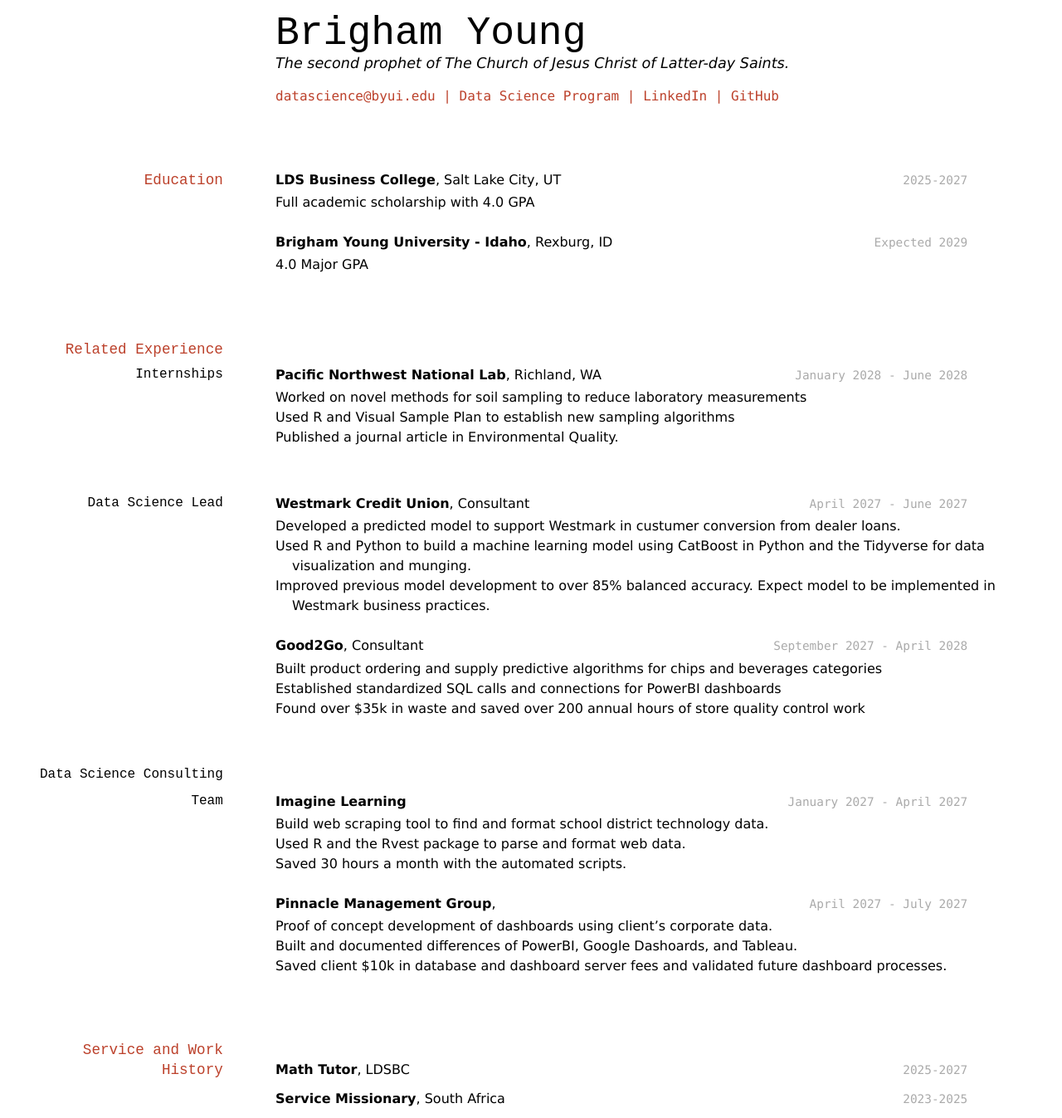
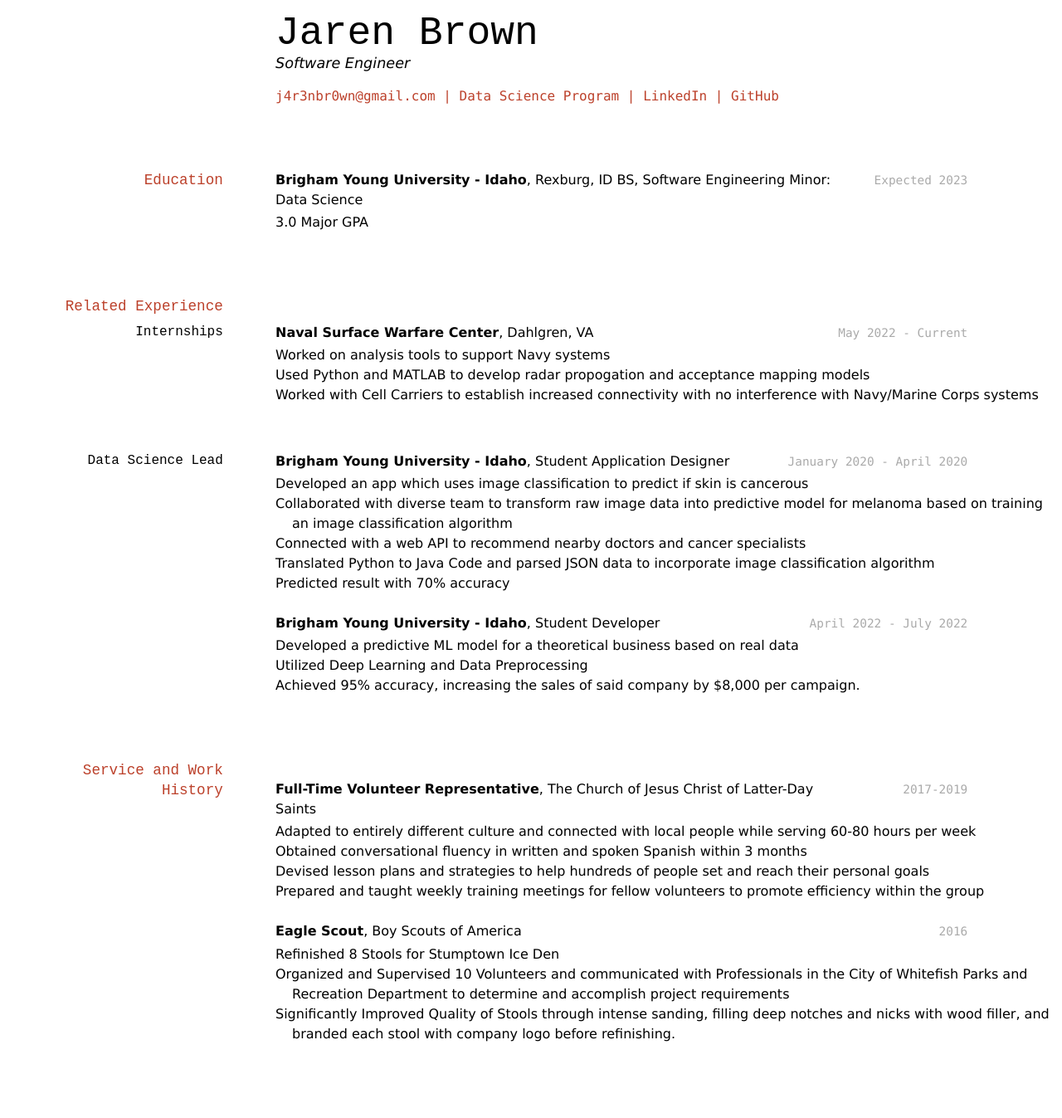
Before and after one commit to byuids-resumes/Brown_Resume, a Jekyll site: the page built from docs/index.md, in a window 1280 px wide. Shown: the whole page at 83% size. Built offline with Jekyll 4.4.1, drawn with Linux system fonts in a browser that asks for light colours; after the commit the page ends 1282 px from its top, so only the background shows below that.

Commit message:
Update index.md
Initial Draft of Resume Completed

```diff
--- a/docs/index.md
+++ b/docs/index.md
@@ -1,87 +1,74 @@
 ---
 layout: cv
-title: Brigham Young's Resume
+title: Jaren Brown's Resume
 ---
-# Brigham Young
-The second prophet of The Church of Jesus Christ of Latter-day Saints.
+# Jaren Brown
+Software Engineer
 
 <div id="webaddress">
-<a href="datascience@byui.edu">datascience@byui.edu</a>
+<a href="j4r3nbr0wn@gmail.com">j4r3nbr0wn@gmail.com</a>
 | <a href="https://byuidatascience.github.io/development.html">Data Science Program</a>
-| <a href="https://www.linkedin.com/groups/13537407/">LinkedIn</a>
-| <a href="https://github.com/byuids-resumes">GitHub</a>
+| <a href="https://www.linkedin.com/in/jaren-brown-0a11811b8/">LinkedIn</a>
+| <a href="https://github.com/JarenBrown">GitHub</a>
 </div>
 
 <!-- https://www.monique.tech/the-art-of-markdown -->
 
 ## Education
-
-`2025-2027`
-__LDS Business College__, Salt Lake City, UT
-
-- Full academic scholarship with 4.0 GPA
-
-`Expected 2029`
+`Expected 2023`
 __Brigham Young University - Idaho__, Rexburg, ID
-
-- 4.0 Major GPA
-
+BS, Software Engineering
+Minor: Data Science
+- 3.0 Major GPA
 
 ## Related Experience
 
 ### Internships
 
-`January 2028 - June 2028`
-__Pacific Northwest National Lab__, Richland, WA
+`May 2022 - Current`
+__Naval Surface Warfare Center__, Dahlgren, VA
 
-- Worked on novel methods for soil sampling to reduce laboratory measurements
-- Used R and Visual Sample Plan to establish new sampling algorithms
-- Published a journal article in Environmental Quality.
+- Worked on analysis tools to support Navy systems
+- Used Python and MATLAB to develop radar propogation and acceptance mapping models
+- Worked with Cell Carriers to establish increased connectivity with no interference with Navy/Marine Corps systems
 
 ### Data Science Lead
 
-`April 2027 - June 2027`
-__Westmark Credit Union__, Consultant
+`January 2020 - April 2020`
+__Brigham Young University - Idaho__, Student Application Designer
 
-- Developed a predicted model to support Westmark in custumer conversion from dealer loans.
-- Used R and Python to build a machine learning model using CatBoost in Python and the Tidyverse for data visualization and munging.
-- Improved previous model development to over 85% balanced accuracy. Expect model to be implemented in Westmark business practices.
+- Developed an app which uses image classification to predict if skin is cancerous
+- Collaborated with diverse team to transform raw image data into predictive model for melanoma based on training an image classification algorithm
+- Connected with a web API to recommend nearby doctors and cancer specialists
+- Translated Python to Java Code and parsed JSON data to incorporate image classification algorithm
+- Predicted result with 70% accuracy
 
-`September 2027 - April 2028`
-__Good2Go__, Consultant
+`April 2022 - July 2022`
+__Brigham Young University - Idaho__, Student Developer
 
-- Built product ordering and supply predictive algorithms for chips and beverages categories
-- Established standardized SQL calls and connections for PowerBI dashboards
-- Found over $35k in waste and saved over 200 annual hours of store quality control work
-
-### Data Science Consulting Team
-
-`January 2027 - April 2027`
-__Imagine Learning__
-
-- Build web scraping tool to find and format school district technology data.
-- Used R and the Rvest package to parse and format web data.
-- Saved 30 hours a month with the automated scripts.
-
-`April 2027 - July 2027`
-__Pinnacle Management Group__,
-
-- Proof of concept development of dashboards using client's corporate data.
-- Built and documented differences of PowerBI, Google Dashoards, and Tableau.
-- Saved client $10k in database and dashboard server fees and validated future dashboard processes.
+- Developed a predictive ML model for a theoretical business based on real data
+- Utilized Deep Learning and Data Preprocessing
+- Achieved 95% accuracy, increasing the sales of said company by $8,000 per campaign.
 
 
 ## Service and Work History
 
-`2025-2027`
-__Math Tutor__, LDSBC
+`2017-2019`
+__Full-Time Volunteer Representative__, The Church of Jesus Christ of Latter-Day Saints
+- Adapted to entirely different culture and connected with local people while serving 60-80 hours per week
+- Obtained conversational fluency in written and spoken Spanish within 3 months
+- Devised lesson plans and strategies to help hundreds of people set and reach their personal goals
+- Prepared and taught weekly training meetings for fellow volunteers to promote efficiency within the group
 
 
-`2023-2025`
-__Service Missionary__, South Africa
+`2016`
+__Eagle Scout__, Boy Scouts of America
+- Refinished 8 Stools for Stumptown Ice Den
+- Organized and Supervised 10 Volunteers and communicated with Professionals in the City of Whitefish Parks and Recreation Department to determine and accomplish project requirements
+- Significantly Improved Quality of Stools through intense sanding, filling deep notches and nicks with wood filler, and branded each stool with company logo before refinishing.
 
 
 
 <!-- ### Footer
 
-Last updated: May 2013 -->
+Last updated: July 2022 -->
```
